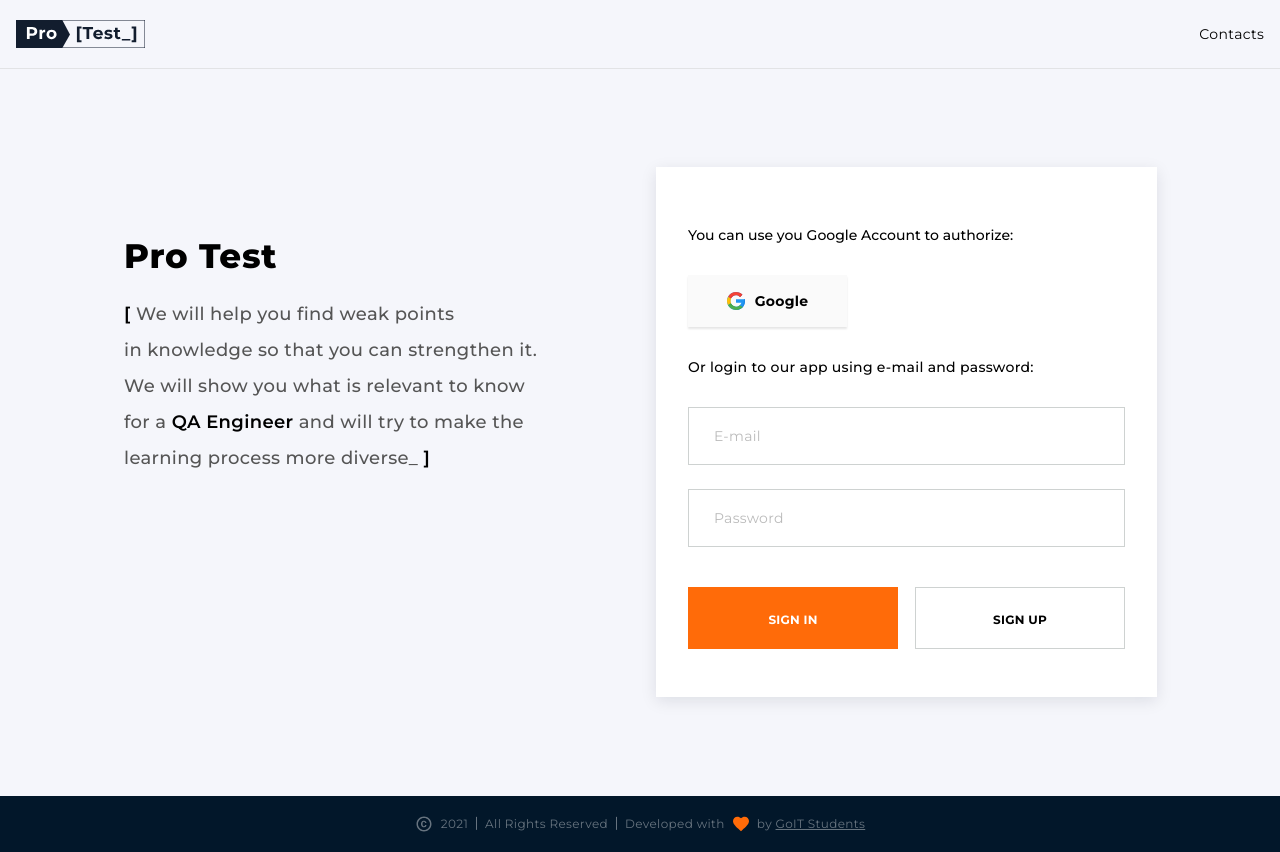
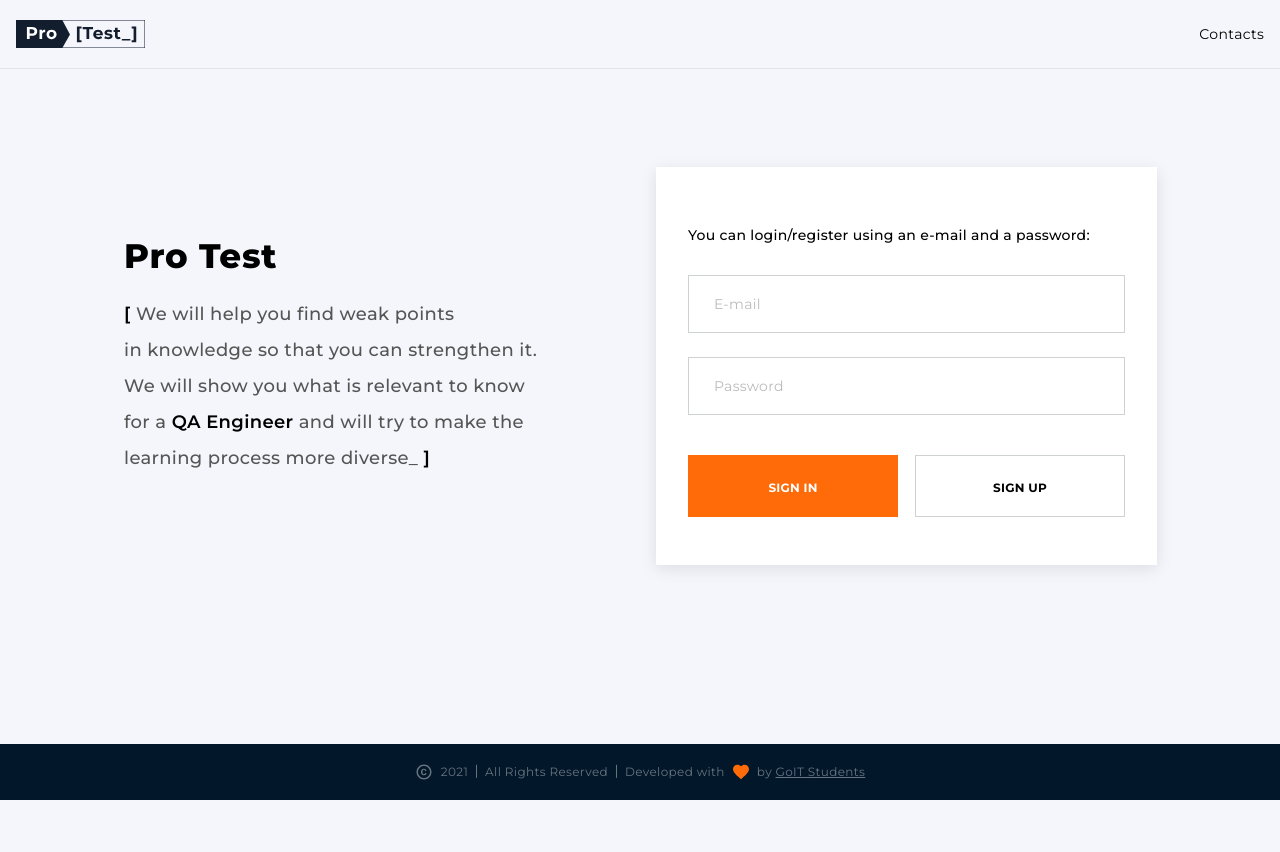
Before and after one commit to YellowFlash1040/ProTest, a React (Vite) app: page /auth in a window 1280 px wide. After the commit the page ends 800 px from the top, so only its background shows below. Built offline with nearby package versions, Linux system fonts and the light colour scheme.

Commit message:
fix: remove broken Google auth button from AuthForm component

```diff
--- a/src/components/AuthForm/AuthForm.tsx
+++ b/src/components/AuthForm/AuthForm.tsx
@@ -7,9 +7,7 @@ import * as yup from "yup"
 import { isAxiosError } from "axios"
 import { toast } from "react-toastify"
 
-import GoogleIcon from "../../assets/Google.svg?react"
 import api from "../../api"
-import { API_HOST, GOOGLE_AUTH_ROUTE } from "../../constants"
 import { useAppContext } from "../../hooks"
 
 import s from "./AuthForm.module.css"
@@ -62,42 +60,11 @@ const AuthForm = () => {
     }
   }
 
-  const googleAuth = () => {
-    const url = `${API_HOST}${GOOGLE_AUTH_ROUTE}`
-
-    // const width = 1000
-    // const height = 600
-
-    // const left = (window.innerWidth - width) / 2
-    // const top = (window.innerHeight - height) / 2
-
-    // window.open(
-    //   url,
-    //   "_blank",
-    //   `width=${width}, height=${height}, left=${left}, top=${top}`,
-    // )
-
-    window.open(url, "_self")
-  }
-
   return (
     <div className={s.container}>
-      <p className={s.textGoogle}>
-        You can use you Google Account to authorize:
+      <p className={s.text}>
+        You can login/register using an e-mail and a password:
       </p>
-      <button
-        className={s.googleAuthButton}
-        id='googleAuthButton'
-        type='button'
-        onClick={() => {
-          document.getElementById("googleAuthButton")?.blur()
-          googleAuth()
-        }}
-      >
-        <GoogleIcon width={18} height={18} />
-        Google
-      </button>
-      <p className={s.text}>Or login to our app using e-mail and password:</p>
       <form className={s.form} onSubmit={handleSubmit(onSubmit)}>
         <input
           className={clsx(s.textInput, { [s.error]: errors.email })}
```
